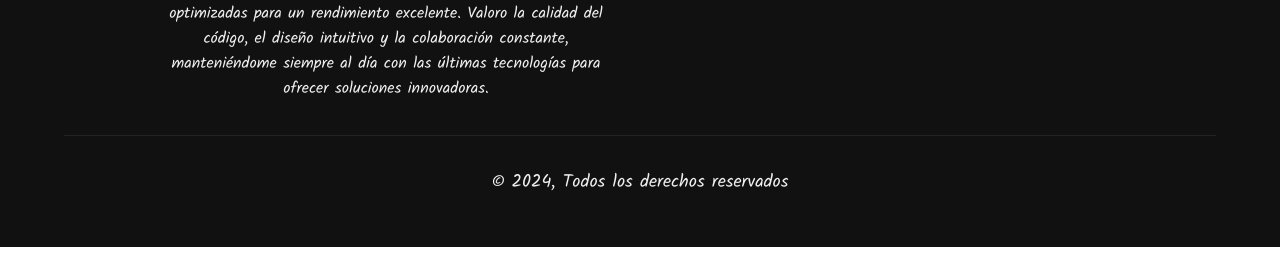
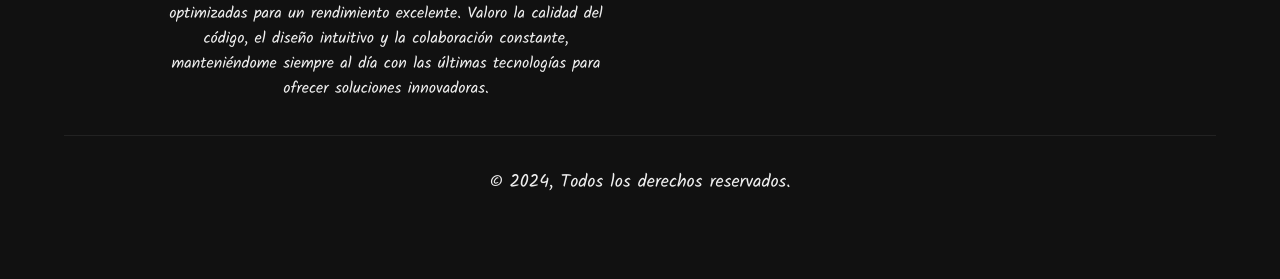
Before and after one commit to deivimejia/portfolio-gen40, a plain HTML site: page index.html in a window 1280 px wide. Shown: the part 4831-5110 px from the top of the page. Before the commit the page ends 5078 px from the top, so only its background shows below. Drawn offline with nearby package versions, Linux system fonts and the light colour scheme.

Commit message:
update-rights- reserved

```diff
--- a/assets/css/style.css
+++ b/assets/css/style.css
@@ -819,7 +819,7 @@ html {
 			}
 		}
 	}
-	.footer__copy {
+	.footer {
 		text-align: center;
 		border-top: 1px solid #222;
 		padding-top: 2rem;
--- a/assets/js/helpers/date_updater.js
+++ b/assets/js/helpers/date_updater.js
@@ -3,7 +3,7 @@ function updatedateYear() {
 
 	const copyrightElement = document.querySelector('.footer__copy');
 
-	copyrightElement.textContent = `© ${currentYear}, Todos los derechos reservados`;
+	copyrightElement.textContent = `© ${currentYear},`;
 }
 
 export default updatedateYear;
--- a/index.html
+++ b/index.html
@@ -406,7 +406,7 @@
       </div>
     </div>
 
-    <p class="footer__copy"></p>
+    <p class="footer"> <span class="footer__copy"> </span> Todos los derechos reservados. </p>
   </footer>
 
 </body>
```
Also changed, not shown: index-en.html (+1 -1 lines).
